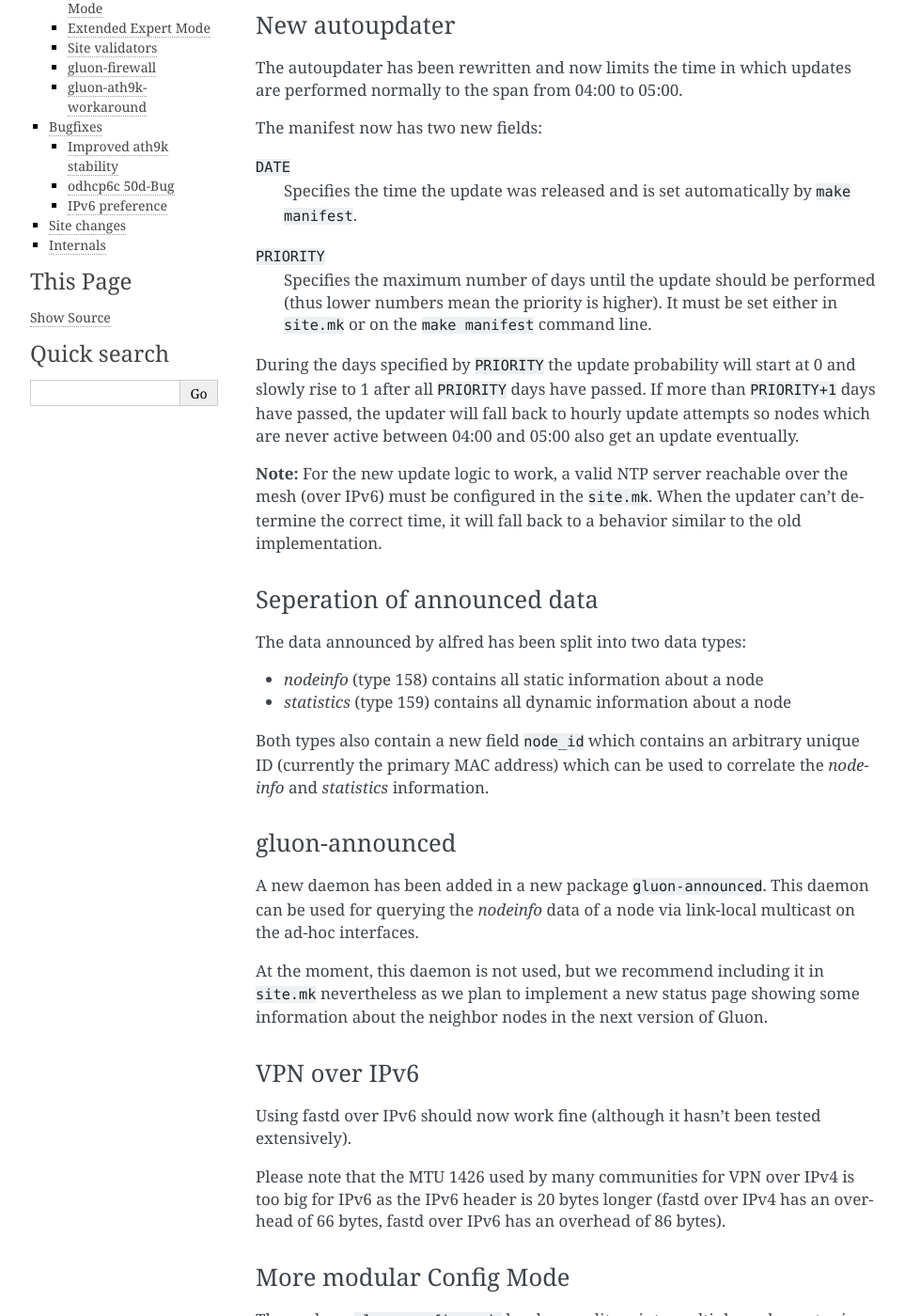
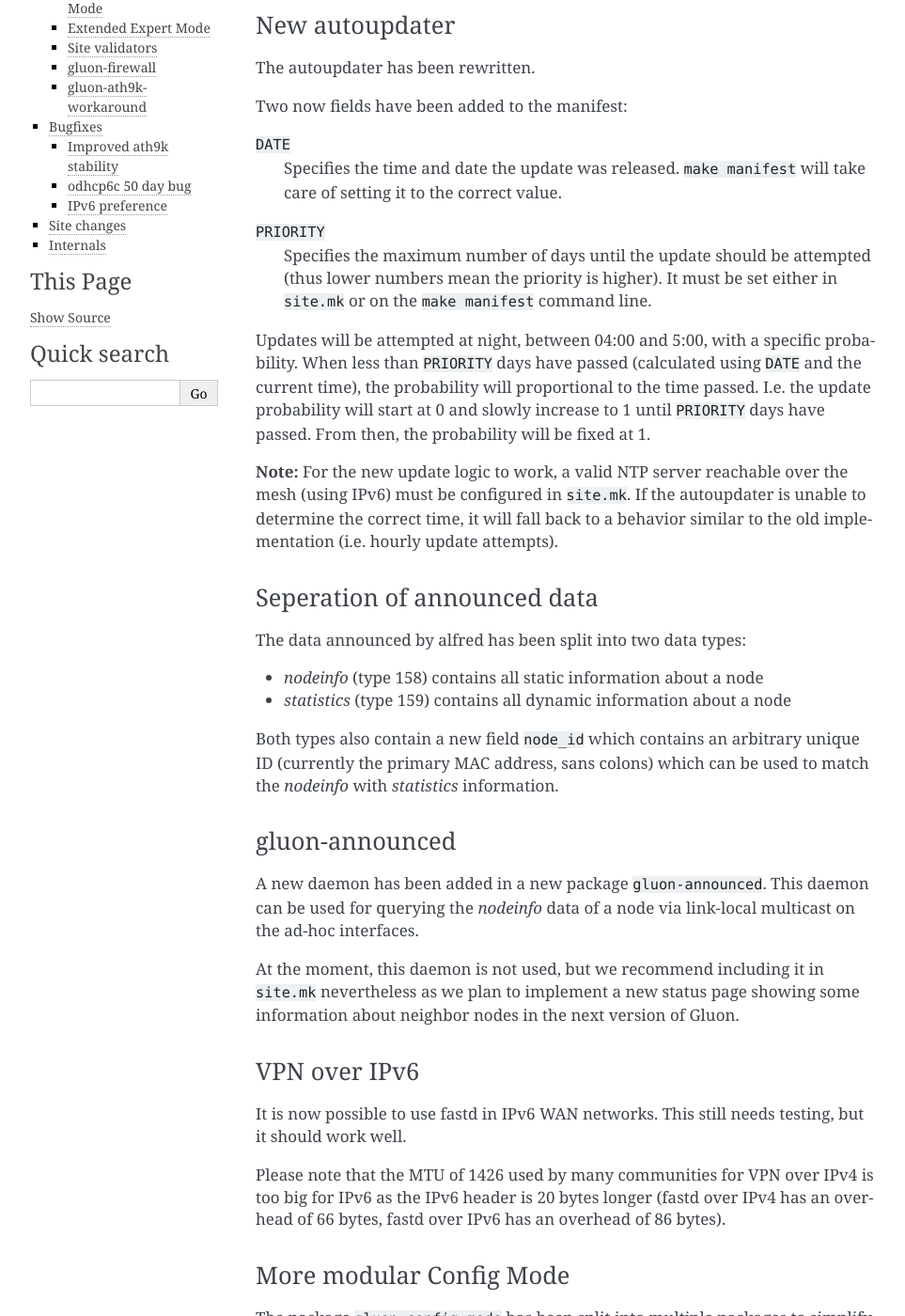
Before and after one commit to freifunk-gluon/gluon, a Sphinx documentation site: the page built from docs/releases/v2014.3.rst, in a window 1280 px wide and 1400 px high, scrolled down 285 px. Shown: the whole window at 94% size, without its empty margins (148-1111 px from the left). Built offline with Sphinx 7.4.7, drawn with Linux system fonts in a browser that asks for light colours; some of the changed text lies outside the part shown.

Commit message:
docs: release 2014.3 corrections/clarifications

```diff
--- a/docs/releases/v2014.3.rst
+++ b/docs/releases/v2014.3.rst
@@ -10,25 +10,26 @@
 
 New autoupdater
 ---------------
-The autoupdater has been rewritten and now limits the time in which updates are
-performed normally to the span from 04:00 to 05:00.
+The autoupdater has been rewritten.
 
-The manifest now has two new fields:
+Two now fields have been added to the manifest:
 
 ``DATE``
-    Specifies the time the update was released and is set automatically by ``make manifest``.
+    Specifies the time and date the update was released. ``make manifest`` will take care of setting it to the correct value.
 
 ``PRIORITY``
-    Specifies the maximum number of days until the update should be performed (thus lower numbers
+    Specifies the maximum number of days until the update should be attempted (thus lower numbers
     mean the priority is higher). It must be set either in ``site.mk`` or on the ``make manifest`` command line.
 
-During the days specified by ``PRIORITY`` the update probability will start at 0 and slowly rise to 1
-after all ``PRIORITY`` days have passed. If more than ``PRIORITY+1`` days have passed, the updater will fall back
-to hourly update attempts so nodes which are never active between 04:00 and 05:00 also get an update eventually.
 
-**Note:** For the new update logic to work, a valid NTP server reachable over the mesh (over IPv6) must
-be configured in the ``site.mk``. When the updater can't determine the correct time, it will fall back to
-a behavior similar to the old implementation.
+Updates will be attempted at night, between 04:00 and 5:00, with a specific probability.
+When less than ``PRIORITY`` days have passed (calculated using ``DATE`` and the current time),
+the probability will proportional to the time passed. I.e. the update probability will start at 0
+and slowly increase to 1 until ``PRIORITY`` days have passed. From then, the probability will be fixed at 1.
+
+**Note:** For the new update logic to work, a valid NTP server reachable over the mesh (using IPv6) must
+be configured in ``site.mk``. If the autoupdater is unable to determine the correct time, it will fall back to
+a behavior similar to the old implementation (i.e. hourly update attempts).
 
 Seperation of announced data
 ----------------------------
@@ -38,8 +39,8 @@
 * *statistics* (type 159) contains all dynamic information about a node
 
 Both types also contain a new field ``node_id`` which contains an arbitrary unique ID
-(currently the primary MAC address) which can be used to correlate the *nodeinfo*
-and *statistics* information.
+(currently the primary MAC address, sans colons) which can be used to match the *nodeinfo*
+with *statistics* information.
 
 gluon-announced
 ---------------
@@ -48,26 +49,26 @@
 interfaces.
 
 At the moment, this daemon is not used, but we recommend including it in ``site.mk`` nevertheless
-as we plan to implement a new status page showing some information about the neighbor nodes in
+as we plan to implement a new status page showing some information about neighbor nodes in
 the next version of Gluon.
 
 VPN over IPv6
 -------------
-Using fastd over IPv6 should now work fine (although it hasn't been tested extensively).
+It is now possible to use fastd in IPv6 WAN networks. This still needs testing, but it should work well.
 
-Please note that the MTU 1426 used by many communities for VPN over IPv4 is too big for IPv6 as
+Please note that the MTU of 1426 used by many communities for VPN over IPv4 is too big for IPv6 as
 the IPv6 header is 20 bytes longer (fastd over IPv4 has an overhead of 66 bytes,
 fastd over IPv6 has an overhead of 86 bytes).
 
 More modular Config Mode
 ------------------------
-The package ``gluon-config-mode`` has been split up into multiple packages to simplify the development of own
+The package ``gluon-config-mode`` has been split into multiple packages to simplify the development of
 extensions. The low-level logic (handling of the button, starting the services for the config mode) has been moved
 into a new package ``gluon-setup-mode``, while ``gluon-config-mode`` only contains the frontend now.
 
 Extended Expert Mode
 --------------------
-The Expert Mode how has a nice info page. In addition, the new package ``gluon-luci-portconfig`` has been added
+The Expert Mode now has a nice info page. In addition, the new package ``gluon-luci-portconfig`` has been added
 which allows simple configuration of batman-adv on the WAN interface.
 
 Site validators
@@ -77,7 +78,7 @@
 
 gluon-firewall
 --------------
-The package ``gluon-firewall`` has been removed, its features are now part of the packages ``gluon-core`` and
+The package ``gluon-firewall`` has been removed. Its features are now part of the packages ``gluon-core`` and
 ``gluon-mesh-batman-adv``.
 
 gluon-ath9k-workaround
@@ -90,17 +91,17 @@
 
 Improved ath9k stability
 ------------------------
-Multiple bugs in the WLAN driver ath9k were fixed upstream, which should greatly improve the WLAN stability.
+Multiple bugs in the WLAN driver ath9k have been fixed upstream. This should greatly improve the WLAN stability.
 
-odhcp6c 50d-Bug
+odhcp6c 50 day bug
 ---------------
 An important update for odhcp6c fixes a bug which caused Gluon nodes to lose their IPv6 addresses on br-client after an uptime
-of 50 days, making the nodes unable perform an automated update (besides other issues).
+of 50 days, making the nodes unable perform automated updates (besides other issues).
 
 IPv6 preference
 ---------------
 Commands like ``wget`` now prefer IPv6 for domains with both AAAA and A records, allowing to use such domains for the autoupdater URLs
-and as NTP servers in the ``site.conf``.
+and as NTP servers in ``site.conf``.
 
 Site changes
 ~~~~~~~~~~~~
```
Also changed, not shown: other parts of docs/releases/v2014.3.rst (+1 -1 lines).
